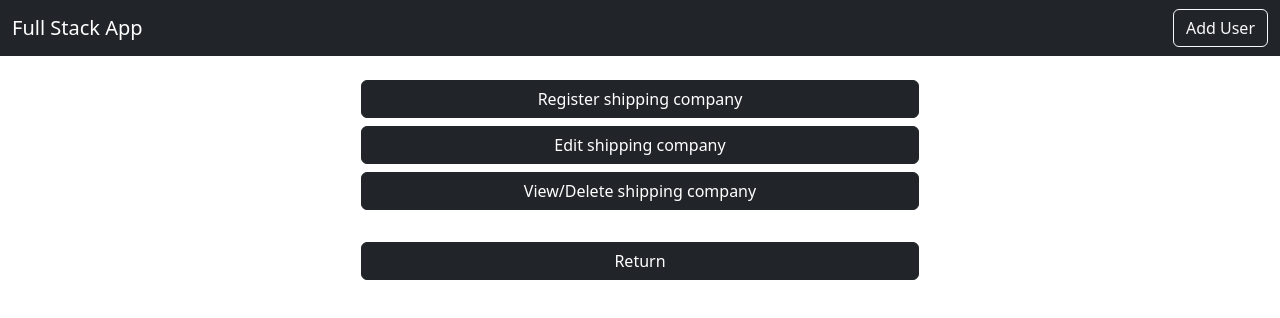
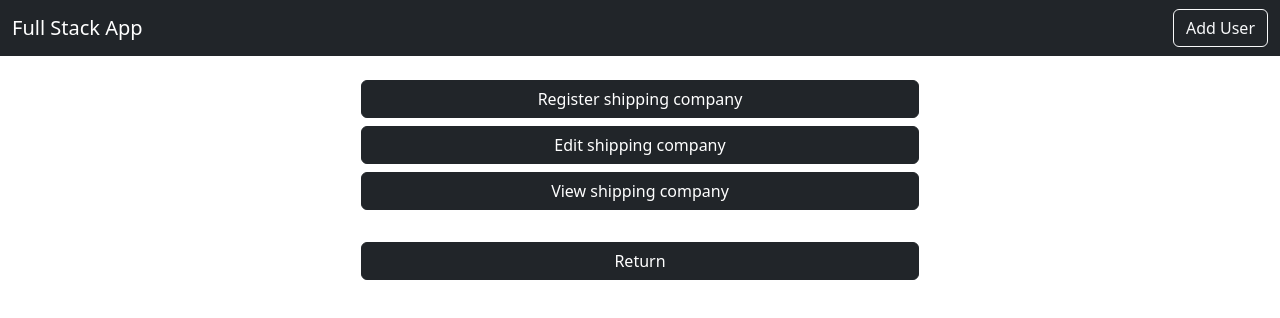
Before and after one commit to adiljin/capstone_fullstack-frontend, a React (Create React App) app: page /pages/clientman in a window 1280 px wide. Shown: the top 318 px of the page. Built offline with nearby package versions, Linux system fonts and the light colour scheme.

Commit message:
Added:  - ClientMan.js

```diff
--- a/src/pages/client/ClientMan.js
+++ b/src/pages/client/ClientMan.js
@@ -10,7 +10,7 @@ export default function ClientMan() {
                     <div class="d-grid gap-2 col-6 mx-auto">
                         <Link class="btn btn-dark" type="button" to={`/pages/clientman/addclient`}>Register shipping company</Link>
                         <button class="btn btn-dark" type="button">Edit shipping company</button>
-                        <button class="btn btn-dark" type="button">View/Delete shipping company</button>
+                        <button class="btn btn-dark" type="button">View shipping company</button>
                         <Link class="btn btn-dark my-4" type="button" to={`/pages/main`}>Return</Link>
                     </div>
                 }
```
